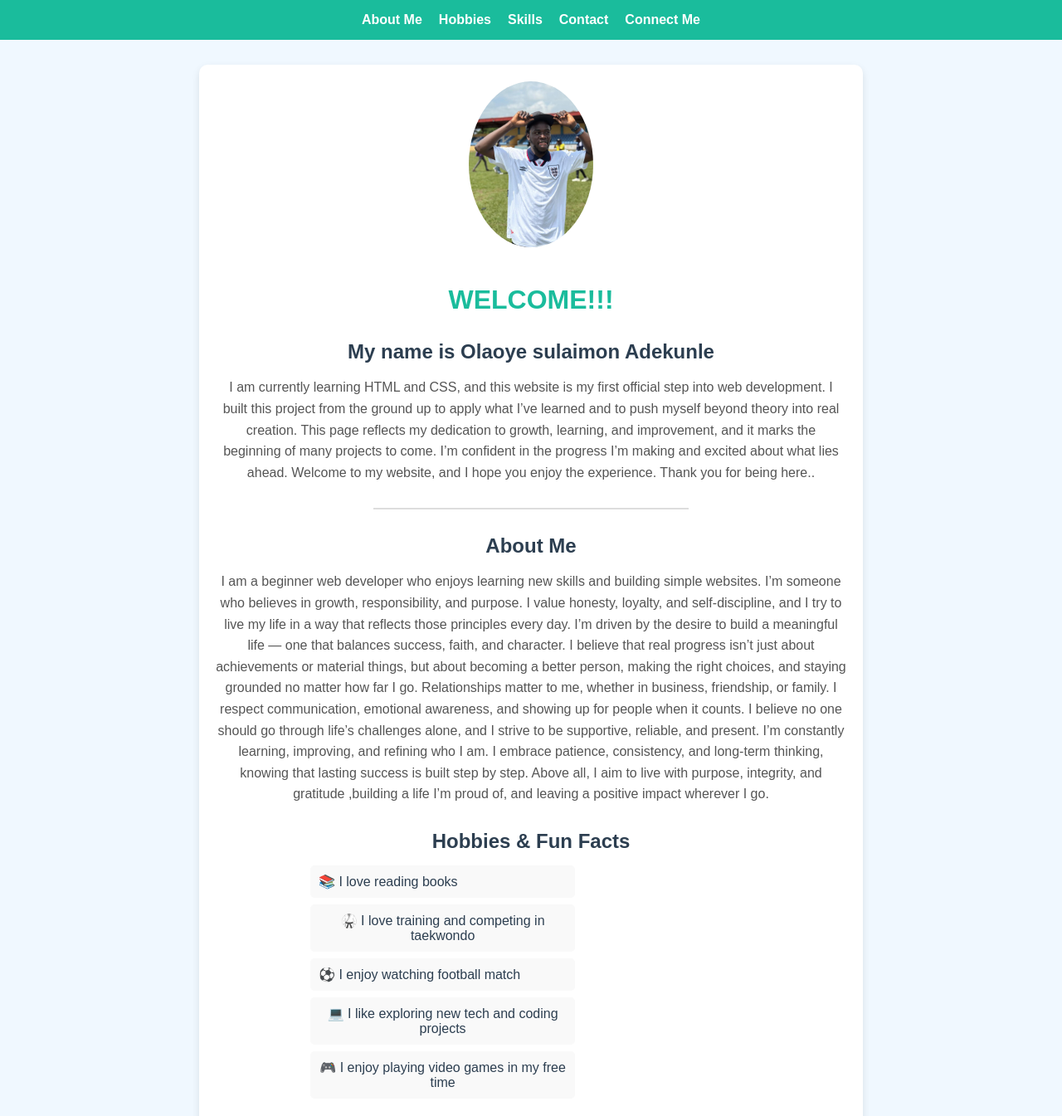
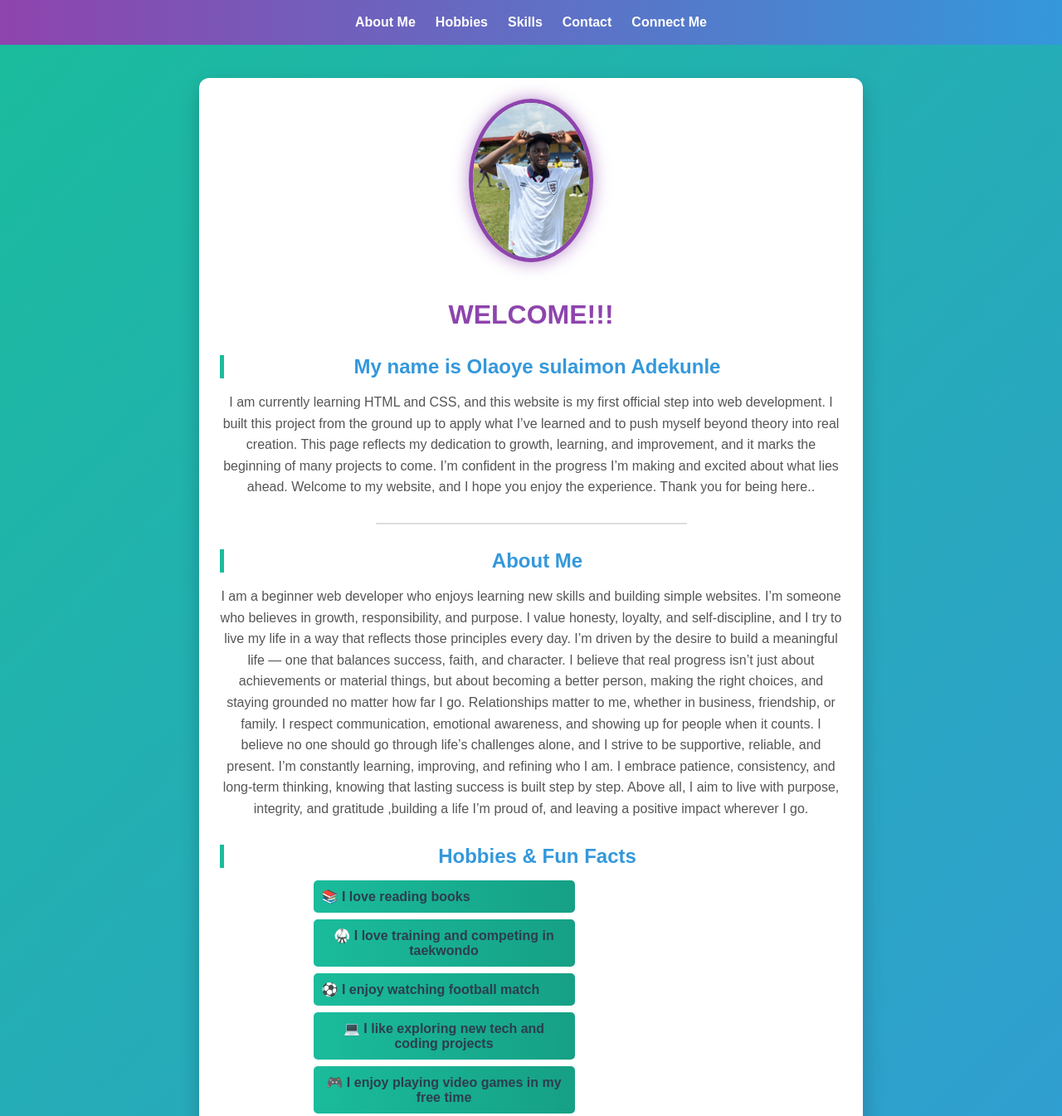
Before and after one commit to iamhardehey/MY-WEB, a plain HTML site: page index.html in a window 1280 px wide. Shown: the top 1345 px of the page at 83% size. Drawn offline with Linux system fonts and the light colour scheme.

Commit message:
Add files via upload

```diff
--- a/style.css
+++ b/style.css
@@ -326,3 +326,77 @@ body {
         padding: 8px 0;
     }
 }
+body {
+    margin: 0;
+    font-family: Arial, sans-serif;
+    background: linear-gradient(135deg, #1abc9c, #3498db);
+    min-height: 100vh;
+}
+.navbar {
+    display: flex;
+    justify-content: center;
+    flex-wrap: wrap;
+    background: linear-gradient(90deg, #8e44ad, #3498db);
+    padding: 12px;
+}
+
+.navbar a {
+    color: white;
+    text-decoration: none;
+    margin: 6px 12px;
+    font-weight: bold;
+}
+
+.navbar a:hover {
+    color: #f1c40f;
+}
+.container {
+    width: 90%;
+    max-width: 800px;
+    margin: 40px auto;
+    background: white;
+    padding: 25px;
+    border-radius: 12px;
+    box-shadow: 0 10px 25px rgba(0,0,0,0.2);
+}
+h1 {
+    color: #8e44ad;
+}
+
+h2 {
+    color: #3498db;
+    border-left: 5px solid #1abc9c;
+    padding-left: 10px;
+}
+ul {
+    list-style: none;
+    padding: 0;
+}
+
+ul li {
+    background: linear-gradient(90deg, #1abc9c, #16a085);
+    color: white;
+    padding: 12px;
+    margin: 10px 0;
+    border-radius: 8px;
+    font-weight: bold;
+    transition: transform 0.3s;
+}
+
+ul li:hover {
+    transform: scale(1.05);
+}
+.profile-pic {
+    width: 150px;
+    border-radius: 50%;
+    border: 5px solid #8e44ad;
+    box-shadow: 0 0 20px rgba(142, 68, 173, 0.6);
+}
+a {
+    color: #8e44ad;
+    font-weight: bold;
+}
+
+a:hover {
+    color: #e67e22;
+}
```
